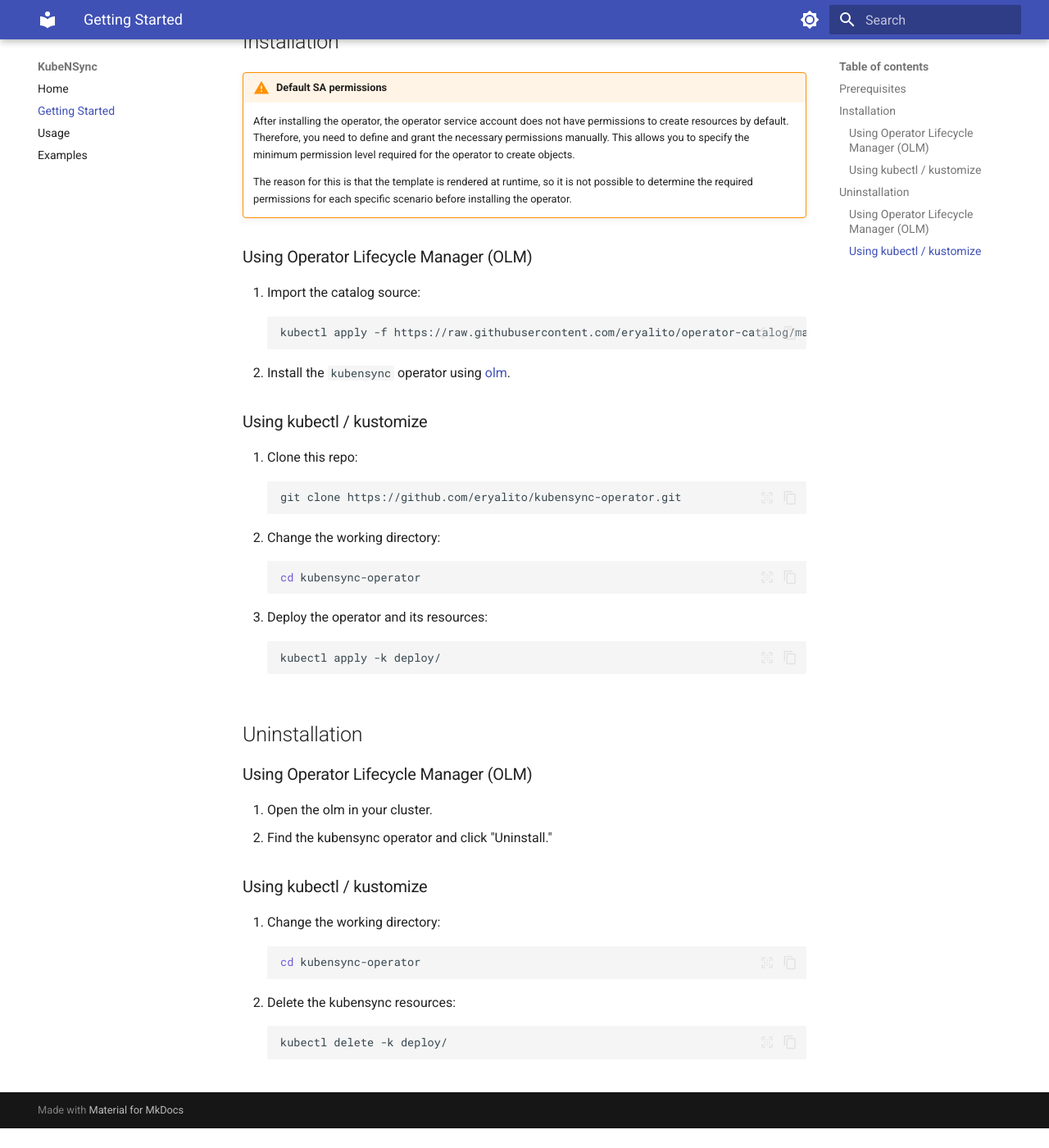
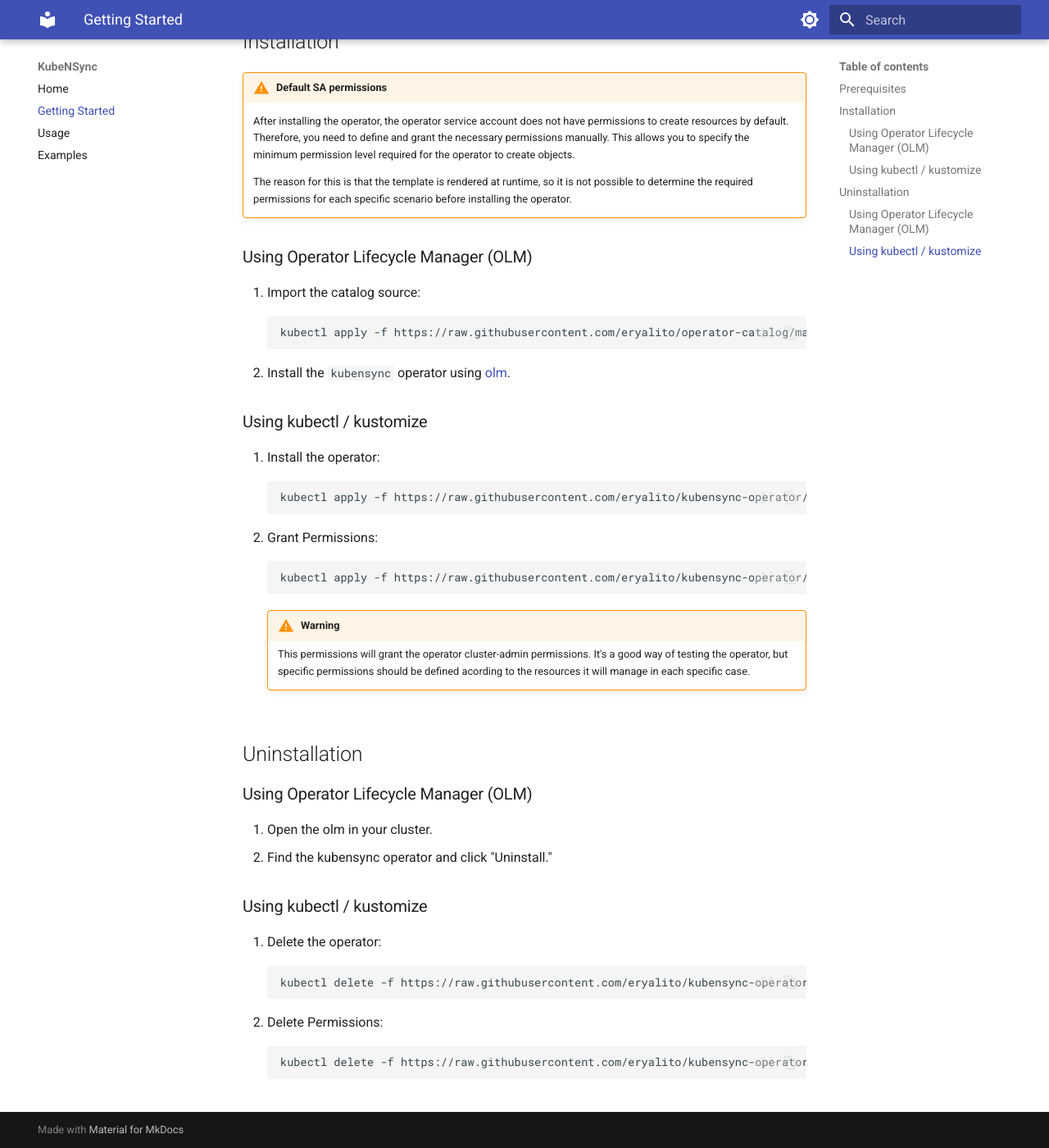
Before and after one commit to eryalito/kubensync-operator, an MkDocs documentation site: the page built from docs/getting-started/index.md, in a window 1280 px wide and 1400 px high, scrolled down 406 px. Shown: the whole window at 82% size. Built offline with MkDocs 1.6.1 and Material for MkDocs 9.7.7, drawn with Linux system fonts in a browser that asks for light colours; before the commit the page ends 1782 px from its top, so only the background shows below that.

Commit message:
feat[docs]: update getting started doc to use new render manifests

````diff
--- a/docs/getting-started/index.md
+++ b/docs/getting-started/index.md
@@ -26,18 +26,17 @@
 
 ### Using kubectl / kustomize
 
-1. Clone this repo:
+1. Install the operator:
     ```{ .bash }
-    git clone https://github.com/eryalito/kubensync-operator.git
+    kubectl apply -f https://raw.githubusercontent.com/eryalito/kubensync-operator/master/render/manifests.yaml
     ```
-2. Change the working directory:
+2. Grant Permissions:
     ``` { .bash }
-    cd kubensync-operator
+    kubectl apply -f https://raw.githubusercontent.com/eryalito/kubensync-operator/master/render/rbac.yaml
     ```
-3. Deploy the operator and its resources:
-    ``` { .bash }
-    kubectl apply -k deploy/
-    ```
+
+    !!! warning Cluster-admin permissions
+        This permissions will grant the operator cluster-admin permissions. It's a good way of testing the operator, but specific permissions should be defined acording to the resources it will manage in each specific case.
 
 ## Uninstallation
 
@@ -46,11 +45,12 @@
 2. Find the kubensync operator and click "Uninstall."
 
 ### Using kubectl / kustomize
-1. Change the working directory:
+
+1. Delete the operator:
+    ```{ .bash }
+    kubectl delete -f https://raw.githubusercontent.com/eryalito/kubensync-operator/master/render/manifests.yaml
+    ```
+2. Delete Permissions:
     ``` { .bash }
-    cd kubensync-operator
+    kubectl delete -f https://raw.githubusercontent.com/eryalito/kubensync-operator/master/render/rbac.yaml
     ```
-2. Delete the kubensync resources:
-    ``` { .bash }
-    kubectl delete -k deploy/
-    ```
````
